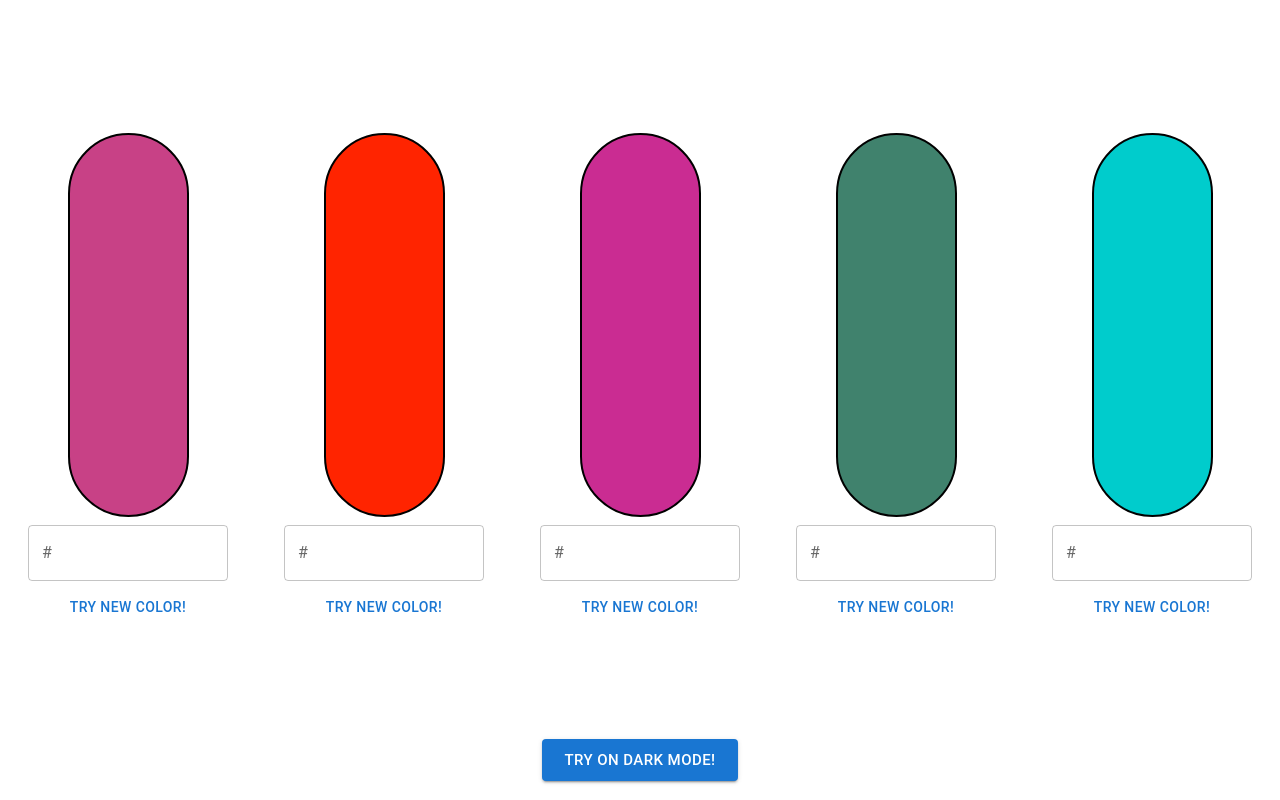
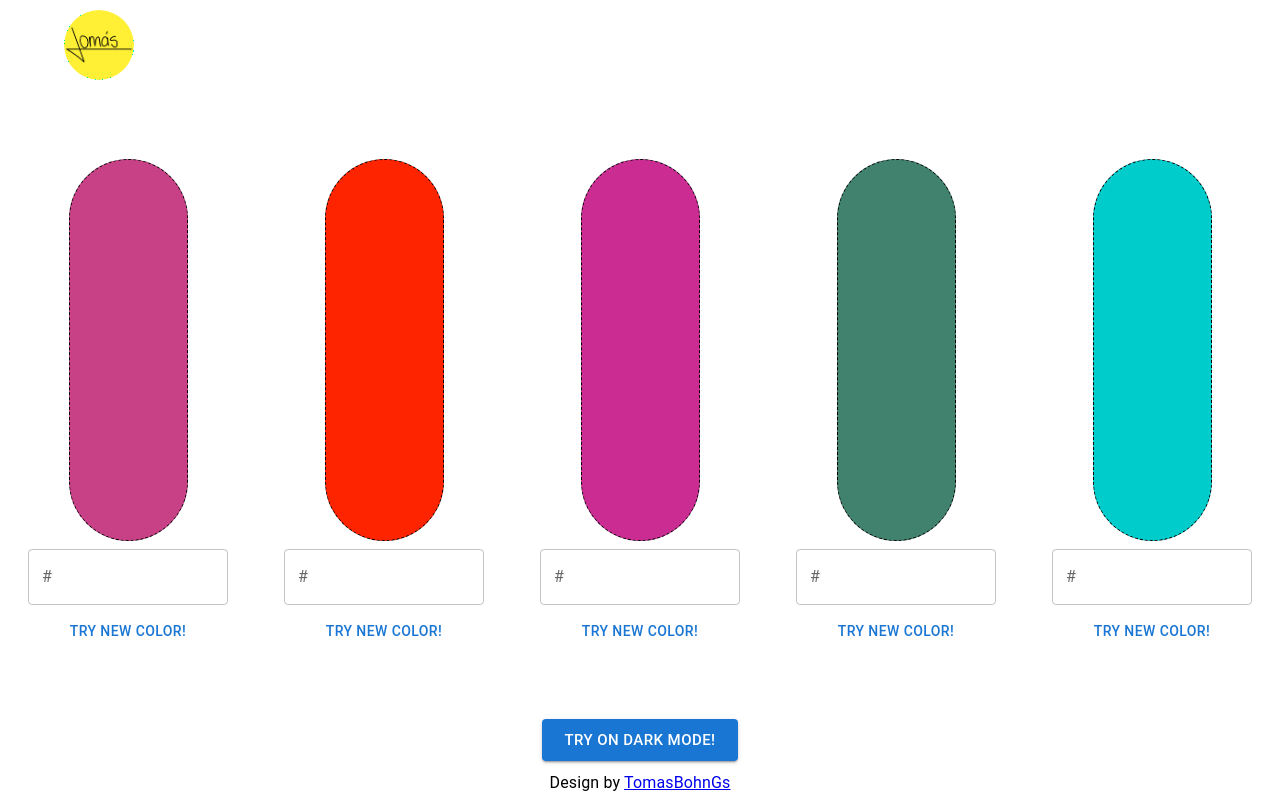
Before and after one commit to tomasguixeras/color-selector, a React (Vite) app: page / in a window 1280 px wide. Built offline with nearby package versions, Linux system fonts and the light colour scheme.

Commit message:
debbuging color change logic and adding navbar/footer

```diff
--- a/src/App.tsx
+++ b/src/App.tsx
@@ -4,6 +4,8 @@ import { useEffect, useState } from "react";
 import styles from "./App.module.css";
 import ColorCard from "./components/ColorCard";
 import Cards from "./components/Cards";
+import Navbar from "./components/Navbar";
+import Footer from "./components/Footer";
 
 function App() {
   const [mode, setMode] = useState("Light");
@@ -32,7 +34,6 @@ function App() {
     }
   };
 
-
   useEffect(() => {
     getColorsHex();
   }, []);
@@ -49,6 +50,7 @@ function App() {
         backgroundColor: mode === "Light" ? "#FFFFFF" : "#000000",
       }}
     >
+      <Navbar />
       <Cards
         allColors={allColors}
         setAllColors={setAllColors}
@@ -60,6 +62,7 @@ function App() {
         size="large"
         onClick={setColorChange}
       >{`Try on ${currentTheme} Mode!`}</Button>
+      <Footer />
     </Box>
   );
 }
--- a/src/components/ColorCard.tsx
+++ b/src/components/ColorCard.tsx
@@ -47,7 +47,7 @@ function ColorCard(props: any) {
           height: "380px",
           borderRadius: "100px",
           backgroundColor: props.color.hex,
-          border: "2px solid black",
+          border: "1px dashed black",
         }}
       />
       <TextField
--- /dev/null
+++ b/src/components/Footer.tsx
@@ -0,0 +1,29 @@
+import { Box, Typography } from "@mui/material";
+import React from "react";
+
+function Footer() {
+  return (
+    <Box
+      sx={{
+        width: "100%",
+        margin: "10px 0px 5px 0px",
+        display: "flex",
+        flexDirection: "column",
+        alignItems: "center",
+      }}
+    >
+      <Typography>
+        Design by{" "}
+        <a
+          href="https://www.tomasbohngs.vercel.app"
+          target="_blank"
+          rel="noopener noreferrer"
+        >
+          TomasBohnGs
+        </a>
+      </Typography>
+    </Box>
+  );
+}
+
+export default Footer;
--- /dev/null
+++ b/src/components/Navbar.tsx
@@ -0,0 +1,21 @@
+import { Box, Avatar } from "@mui/material";
+import React from "react";
+import Logo from "../assets/Logo.png";
+
+function Navbar() {
+  return (
+    <Box
+      sx={{
+        width: "90%",
+        margin: "10px",
+        display: "flex",
+        flexDirection: "row",
+        alignItems: "flex-start",
+      }}
+    >
+      <Avatar src={Logo} alt="Logo" sx={{ width: "70px", height: "auto" }} />
+    </Box>
+  );
+}
+
+export default Navbar;
```
Also changed, not shown: src/assets/Logo.png (added).
